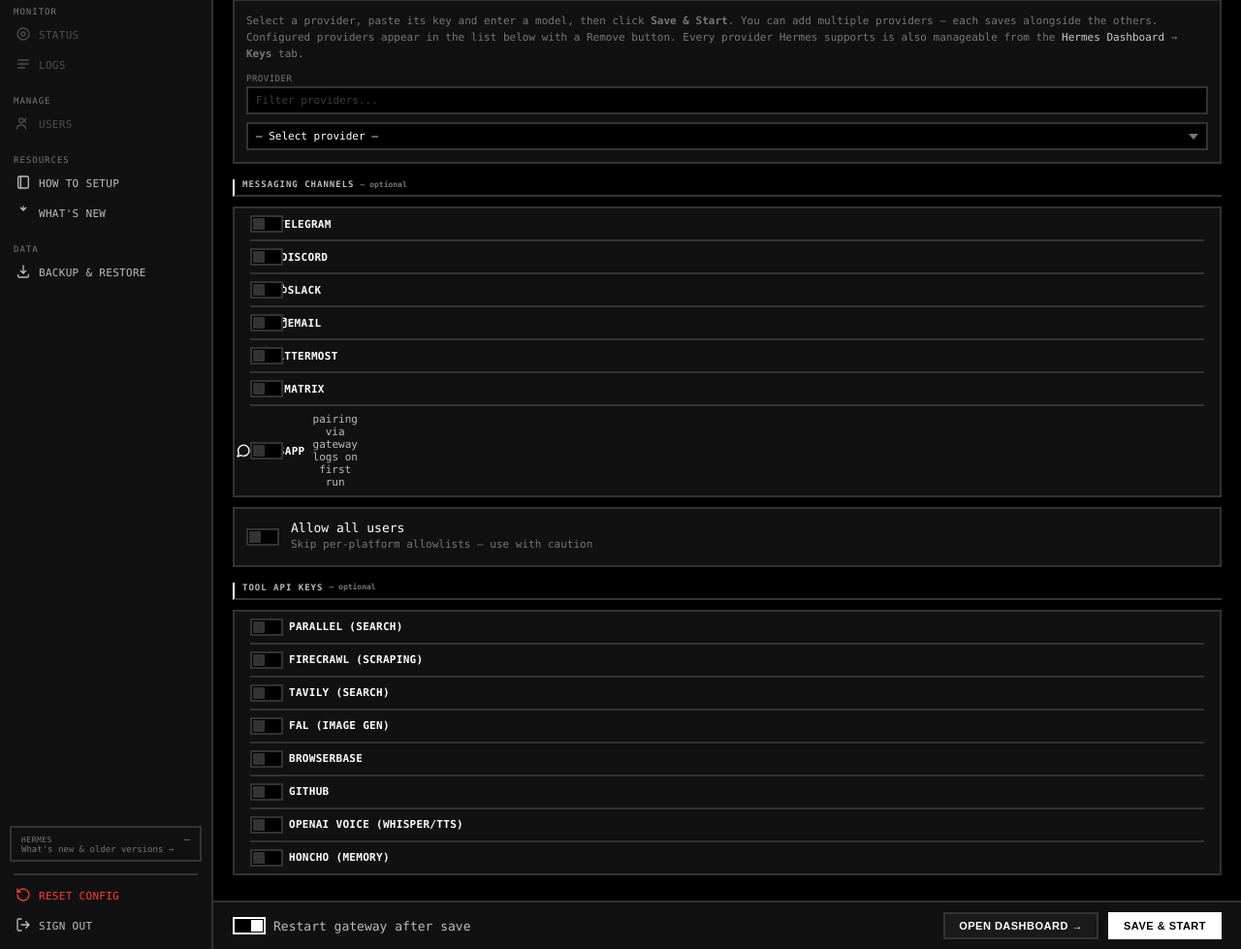
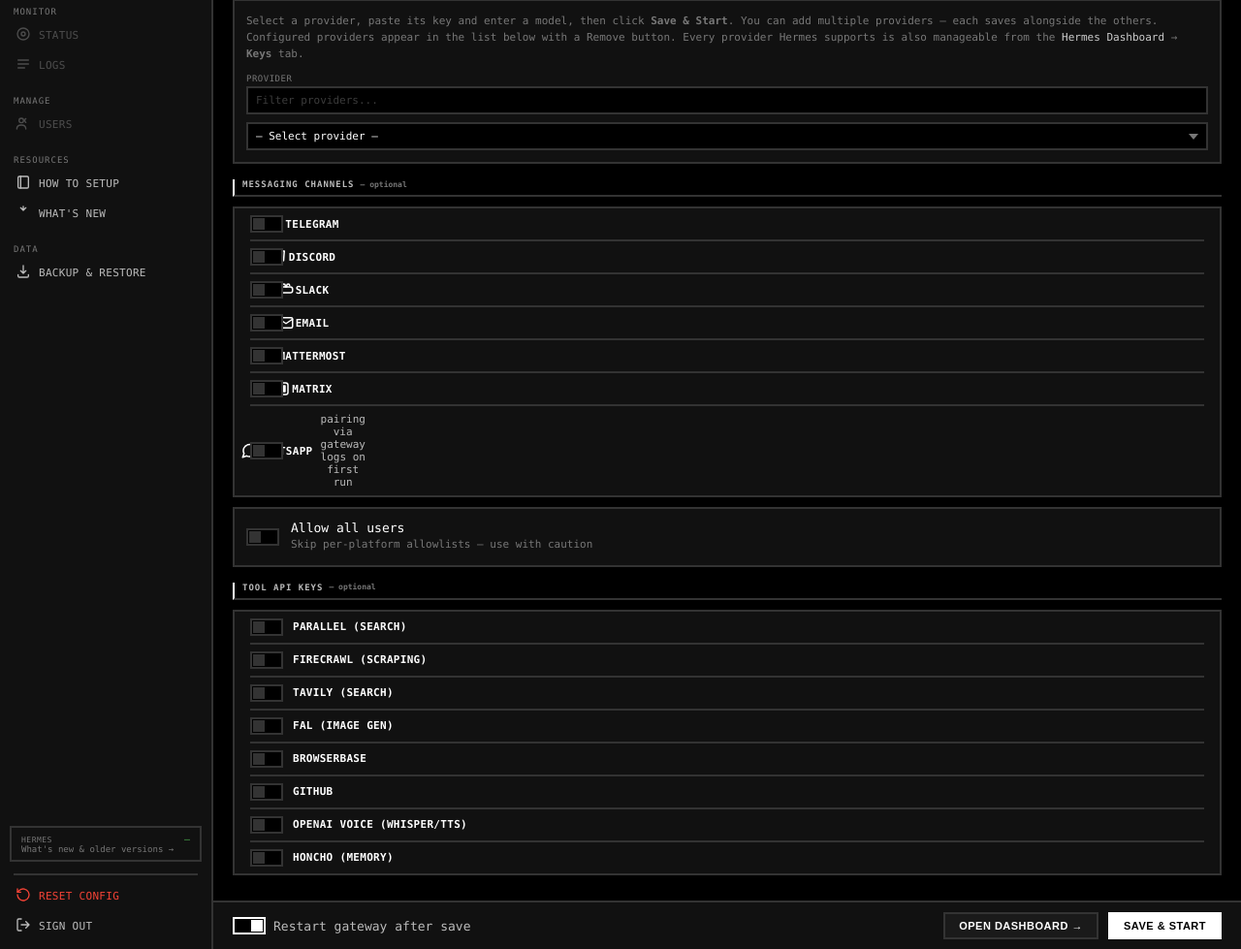
Before and after one commit to MisthiosOG/Hermes-Gateway, a Python web app: template templates/index.html in a window 1280 px wide. Shown: the part 191-1170 px from the top of the page at 97% size. Run offline with Jinja, Linux system fonts and the light colour scheme; the template is opened without the code that fills it, so the values that code supplies are empty.

Commit message:
fix toggle gap 10px, icon wider 20px

```diff
--- a/templates/index.html
+++ b/templates/index.html
@@ -95,10 +95,10 @@
   .section-label .req-note { color: var(--text-faint); font-size: 8px; letter-spacing: 0; text-transform: none; }
   .card-title { font-size: 11px; font-weight: 700; color: var(--text); margin-bottom: 8px; text-transform: uppercase; letter-spacing: .3px; }
   .field-grid-2 { display: grid; grid-template-columns: 1fr 1fr; gap: 8px; }
-  .toggle-row { display: flex; flex-direction: row; align-items: center; gap: 6px; padding: 7px 0; border-bottom: 2px solid var(--line); cursor: pointer; user-select: none; }
+  .toggle-row { display: flex; flex-direction: row; align-items: center; gap: 10px; padding: 7px 0; border-bottom: 2px solid var(--line); cursor: pointer; user-select: none; }
   .toggle-row:last-child { border-bottom: none; }
   .toggle-label { font-size: 11px; font-weight: 700; text-transform: uppercase; letter-spacing: .3px; white-space: nowrap; line-height: 1; }
-  .toggle-icon { font-size: 12px; width: 16px; text-align: center; display: inline-flex; align-items: center; justify-content: center; flex-shrink: 0; }
+  .toggle-icon { font-size: 13px; width: 20px; text-align: center; display: inline-flex; align-items: center; justify-content: center; flex-shrink: 0; }
   .toggle-body { padding: 8px 0 4px 20px; border-bottom: 2px solid var(--line); }
   .toggle-body:last-child { border-bottom: none; }
   .stat-grid { display: grid; grid-template-columns: repeat(auto-fill, minmax(150px, 1fr)); gap: 10px; margin-bottom: 16px; }
```
